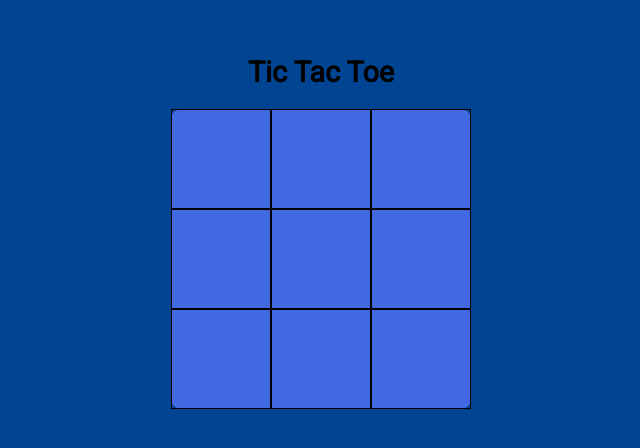
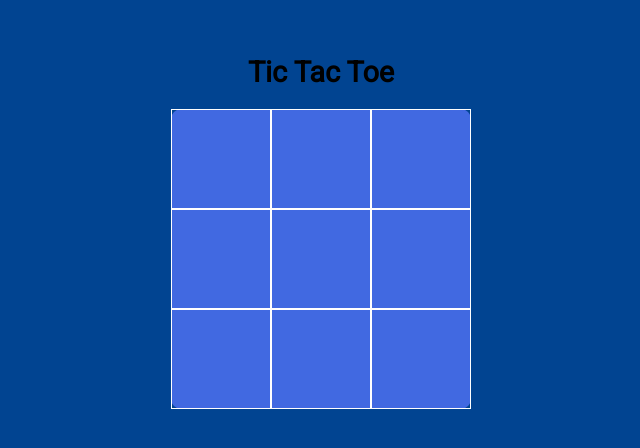
Before and after one commit to DaniyalAliIsrail/TicTacToe_Game, a plain HTML site: page index.html in a window 1280 px wide. Shown: the part 178-626 px from the top of the page, without its empty margins (319-959 px from the left). Drawn offline with Linux system fonts and the light colour scheme.

Commit message:
border styleing

```diff
--- a/style.css
+++ b/style.css
@@ -18,7 +18,8 @@
   .container>div{
         width: 100px;
         height: 100px;
-        border: 1px solid black;
+        border: 1px solid white;
+        /* border-right:1px solid white ; */
         display: flex;
         justify-content: center;
         align-items: center;
```
